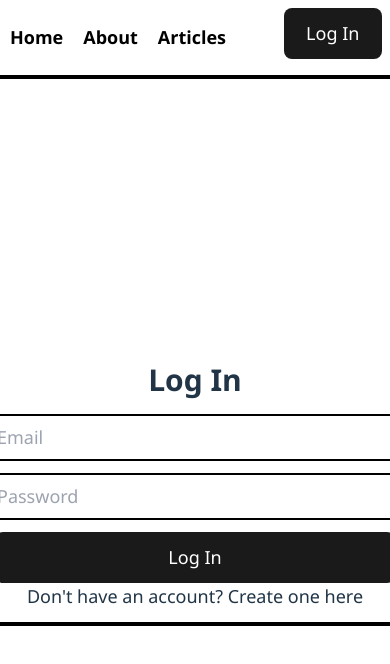
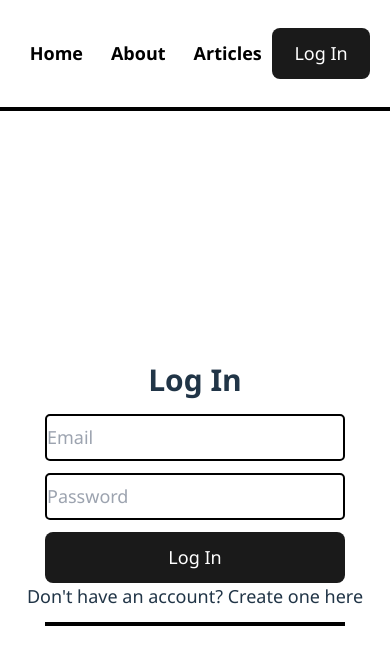
Before and after one commit to Panter530xd/full-stack-blog-node-react, a React (Vite) app in the folder my-blog/: page /login in a window 390 px wide. Shown: the top 664 px of the page. Built offline with nearby package versions, Linux system fonts and the light colour scheme; no server answers.

Commit message:
some changes css for mobile

```diff
--- a/my-blog/src/App.css
+++ b/my-blog/src/App.css
@@ -20,7 +20,6 @@ h4 {
 
 nav {
   border-bottom: 4px solid black;
-  text-align: center;
   position: fixed;
   top: 0;
   width: 100%;
@@ -44,6 +43,7 @@ nav a {
   color: black;
   font-weight: bold;
   padding: 24px 32px;
+  text-align: center;
 }
 
 nav a:hover {
@@ -110,12 +110,6 @@ p {
   padding: 16px;
 }
 
-.nav-right {
-  position: absolute;
-  top: 8px;
-  right: 8px;
-}
-
 .code-container {
   white-space: pre-wrap;
   word-break: break-all;
@@ -136,10 +130,16 @@ p {
     padding: 10px;
     text-align: left;
   }
-  nav {
-    text-align: left;
-  }
+
   button {
     padding: 10;
   }
+  input,
+  textarea {
+    display: block;
+    width: 300px;
+  }
+  button {
+    white-space: nowrap;
+  }
 }
--- a/my-blog/src/components/NavBar.tsx
+++ b/my-blog/src/components/NavBar.tsx
@@ -5,8 +5,9 @@ const NavBar = () => {
   const { user } = useUser();
   const navigate = useNavigate();
   return (
-    <nav>
-      <ul className="">
+    <nav className="flex justify-between items-center p-4 w-full mx-auto">
+      <div className="w-11/12 md:w-full flex justify-center items-center mx-auto">
+        <ul className="flex items-center justify-center space-x-2 ml-auto text-center">
           <li>
             <Link to="/">Home</Link>
           </li>
@@ -17,7 +18,7 @@ const NavBar = () => {
             <Link to="/articles">Articles</Link>
           </li>
         </ul>
-      <div className="nav-right">
+        <div className=" flex items-center ml-auto">
           {user ? (
             <button className="text-white" onClick={() => signOut(getAuth())}>
               Log Out
@@ -28,6 +29,7 @@ const NavBar = () => {
             </button>
           )}
         </div>
+      </div>
     </nav>
   );
 };
--- a/my-blog/src/pages/CreateAccaunt.tsx
+++ b/my-blog/src/pages/CreateAccaunt.tsx
@@ -50,11 +50,14 @@ const CreateAccount = () => {
             className=" py-2"
           />
         </form>
-        <button className=" text-white w-[400px] mt-3" onClick={createAccount}>
+        <button
+          className=" text-white md:w-[400px] w-[300px] mt-3"
+          onClick={createAccount}
+        >
           Create Account
         </button>
         <Link to="/login">Already have an account? Log in here</Link>
-        <hr className="border-2 border-black cursor-pointer hover:border-red-500 duration-500 w-[400px] mt-3" />
+        <hr className="border-2 border-black cursor-pointer hover:border-red-500 duration-500 md:w-[400px] w-[300px] mt-3" />
       </div>
     </>
   );
--- a/my-blog/src/pages/LoginPage.tsx
+++ b/my-blog/src/pages/LoginPage.tsx
@@ -16,7 +16,8 @@ const LoginPage = () => {
   };
   return (
     <>
-      <div className="flex flex-col items-center justify-center h-screen">
+      <div className="flex flex-col items-center justify-center h-screen ">
+        <div className="md:w-10/12 w-11/12 mx-auto flex flex-col justify-center items-center">
           <h2 className="text-3xl font-bold mb-4">Log In</h2>
           {error && <p className="error">{error}</p>}
           <form className="flex flex-col gap-3">
@@ -35,11 +36,17 @@ const LoginPage = () => {
               className=" py-2"
             />
           </form>
-        <button className="text-white w-[400px] mt-3" onClick={Login}>
+          <button
+            className="text-white md:w-[400px] w-[300px] mt-3"
+            onClick={Login}
+          >
             Log In
           </button>
-        <Link to="/create-account">Don't have an account? Create one here</Link>
-        <hr className="border-2 border-black cursor-pointer hover:border-red-500 duration-500 w-[400px] mt-3" />
+          <Link to="/create-account">
+            <p> Don't have an account? Create one here</p>
+          </Link>
+          <hr className="border-2 border-black cursor-pointer hover:border-red-500 duration-500 md:w-[400px] w-[300px] mt-3" />
+        </div>
       </div>
     </>
   );
```
Lines whose indentation alone changed are shown as unchanged.
